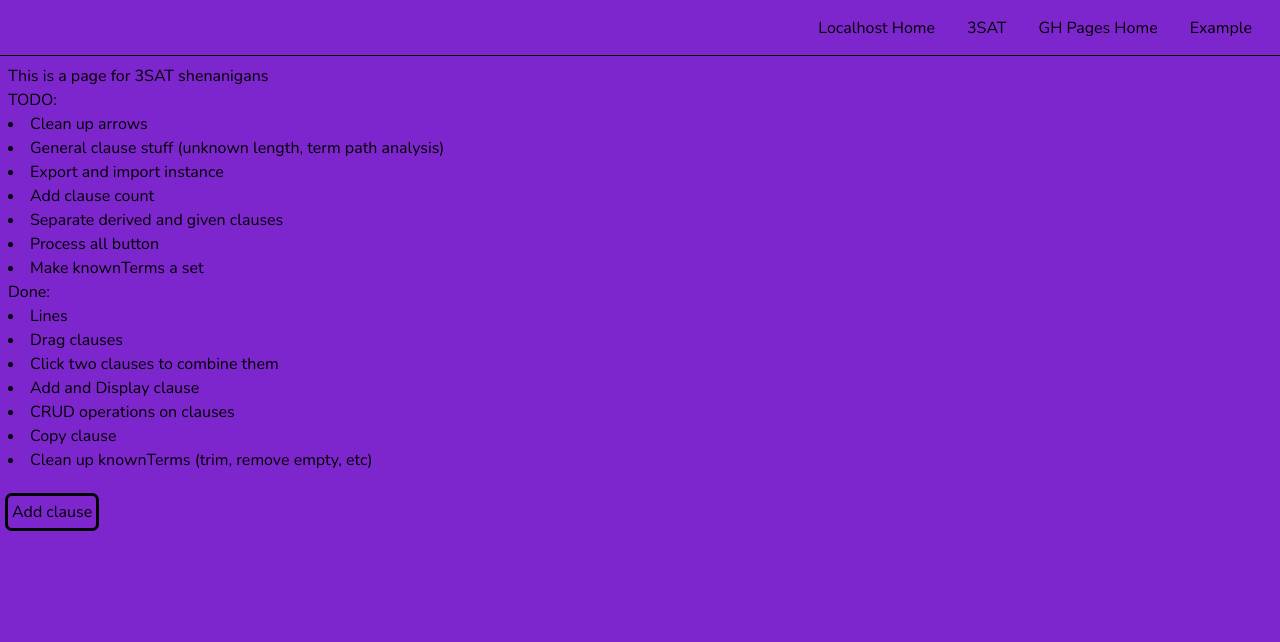
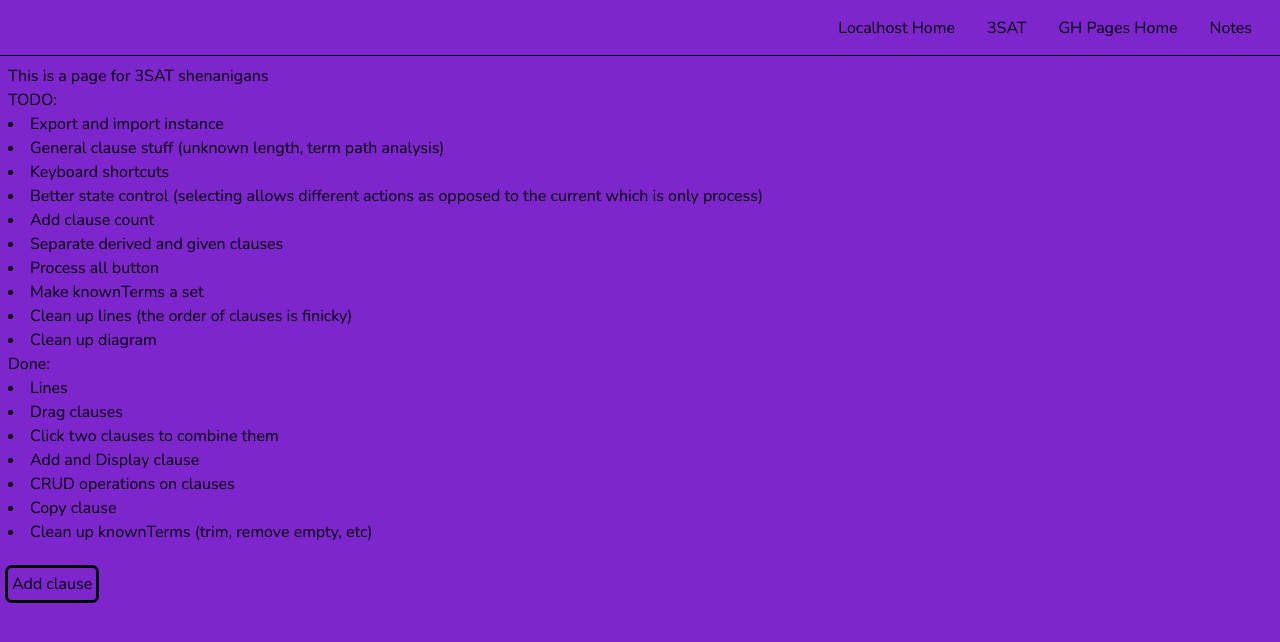
Before and after one commit to Quiggleson/portfolio, a Next.js app: page /sat in a window 1280 px wide. Shown: the top 642 px of the page. Built offline with nearby package versions, Linux system fonts and the light colour scheme.

Commit message:
add cleaner lines

```diff
--- a/app/layout.tsx
+++ b/app/layout.tsx
@@ -20,7 +20,7 @@ export default function RootLayout({
     <html lang="en">
       <body className={nunito.className}>
         <TopNav />
-        <div className="animate-fadeInBottom h-full">
+        <div className="animate-fadeInBottom size-full">
           {children}
         </div>
         </body>
--- /dev/null
+++ b/app/notes/page.tsx
@@ -0,0 +1,33 @@
+
+export default function Notes() {
+    return (
+        <div>
+            <div className="container mx-auto w-fit my-2 text-center">
+                <h1 className="text-xl">Development Notes</h1>
+                <p>Here&apos;s some notes from development</p>
+            </div>
+            <div className="m-2 mx-4 text-justify">
+                <h1 className="font-bold">Rendering lines for 3SAT implication graph</h1>
+                <p>[18 July 2024]</p>
+                <p>Alright, let&apos;s see here. The old solution put an SVG in the background which took up the entire page. Alas, this got a bit difficult with the top nav bar. Additionally, I can imagine the page will get quite large so tying the height to the viewport will not quite be adequate. Perhaps I can iterate the clauses first, take the largest x, y and set the width and height to that. Gotta double check the offset with the top nav bar as well.</p>
+                <p>Alright, what&apos;s going on?</p>
+                <p>The position of the clauses is relative to the view</p>
+                <p>The SVG starts right below the top nav</p>
+                <p>Either find a way to get the position relative to the parent div or move the SVG to start at the top of the view</p>
+                <p>[SOLUTION]</p>
+                <p>Lol just had to set fixed instead of absolute. Alright now it&apos;s time for cleaner lines B)</p>
+                <p>[Reopened]</p>
+                <p>jk that didn&apos;t work, it has to support scrolling so the svg can&apos;t be fixed, it has to be relative to the parent div. Alright what do we want?</p>
+                <p>Draw 4 lines:</p>
+                <ul>
+                    <li>parent1.right to xmedian</li>
+                    <li>parent2.right to xmedian</li>
+                    <li>child.left to xmedian</li>
+                    <li>But what if the child is on the right?</li>
+                </ul>
+                <p>Hmm let&apos;s try diagram-js. Naaaahhhh I like the idea of designing and understanding everything</p>
+                <p>Looks like adding an event listener then updating families works good enough for now. Although it could get quite slow. Good enough for now</p>
+            </div>
+        </div>
+    );
+}
--- a/app/sat/clauses.tsx
+++ b/app/sat/clauses.tsx
@@ -1,8 +1,4 @@
 'use client';
-
-import { CreateClauseModal } from "./modals";
-
-// Clause related functions
 
 // Displays the clause
 export function ReadClause({ clause, selected }: {clause: Clause, selected: boolean}) {
@@ -89,32 +85,99 @@ export function uniqueClauses(clauses: Clause[]) {
 
 // render lines between families of clauses
 export function RenderLines({families}: {families: {parent1: Clause, parent2: Clause, child: Clause}[]}) {
-    console.log('Rendering families: ' + JSON.stringify(families));
+    var familyRects: { parent1: DOMRect | undefined; parent2: DOMRect | undefined; child: DOMRect | undefined; }[] = []
+    families.map((family, i) => {
+        familyRects.push({
+            parent1: document.getElementById(family.parent1.id)?.getBoundingClientRect(),
+            parent2: document.getElementById(family.parent2.id)?.getBoundingClientRect(),
+            child: document.getElementById(family.child.id)?.getBoundingClientRect()
+        })
+    })
     return (
         <div>
-            <svg className="absolute top-0 left-0 inset-0 w-full h-full pointer-events-none">
-                {families.map((family, i) => <>
+            <svg className="fixed top-0 left-0 inset-0 w-full h-full pointer-events-none">
+                {familyRects.map((family, i) => <>
+                <LineHelper
+                    familyRects={family}
+                />
+                </>)}
+                {/* {families.map((family, i) => <>
                 <line
                     key={family.parent1.id + "" + i}
                     x1={document.getElementById(family.parent1.id)?.getBoundingClientRect().x}
-                    y1={document.getElementById(family.parent1.id)?.getBoundingClientRect().y}
-                    x2={document.getElementById(family.child.id)?.getBoundingClientRect().x}
-                    y2={document.getElementById(family.child.id)?.getBoundingClientRect().y}
+                    y1={document.getElementById(family.parent1.id)?.getBoundingClientRect().top}
+                    x2={document.getElementById(family.child.id)?.getBoundingClientRect().left}
+                    y2={document.getElementById(family.child.id)?.getBoundingClientRect().top}
                     className="stroke-2 stroke-emerald-800"
                 />
                 <line
                     key={family.parent1.id + "" + i}
-                    x1={document.getElementById(family.parent2.id)?.getBoundingClientRect().x}
-                    y1={document.getElementById(family.parent2.id)?.getBoundingClientRect().y}
-                    x2={document.getElementById(family.child.id)?.getBoundingClientRect().x}
-                    y2={document.getElementById(family.child.id)?.getBoundingClientRect().y}
+                    x1={document.getElementById(family.parent2.id)?.getBoundingClientRect().left}
+                    y1={document.getElementById(family.parent2.id)?.getBoundingClientRect().top}
+                    x2={document.getElementById(family.child.id)?.getBoundingClientRect().left}
+                    y2={document.getElementById(family.child.id)?.getBoundingClientRect().top}
                     className="stroke-2 stroke-emerald-800"
                 />
                 </>
-                )}
+                )} */}
             </svg>
         </div>
     );
+}
+
+export function LineHelper({familyRects}: {familyRects: { parent1: DOMRect | undefined; parent2: DOMRect | undefined; child: DOMRect | undefined; }}){
+    if (familyRects.parent1 === undefined || familyRects.parent2 === undefined || familyRects.child === undefined) {
+        return (<></>);
+    }
+    const buffer = 5;
+    const parent1ymed = (familyRects.parent1.top + familyRects.parent1.bottom)/2;
+    const parent2ymed = (familyRects.parent2.top + familyRects.parent2.bottom)/2;
+    const childymed = (familyRects.child!.top + familyRects.child!.bottom)/2;
+    const xmed = familyRects.parent1.right > familyRects.parent2.right ? (familyRects.parent1.right + familyRects.child!.left)/2 : (familyRects.parent2.right + familyRects.child!.left)/2;
+    const styling="stroke-2 stroke-black";
+    return (
+        <>
+            {/* Right of parent1*/}
+            <line
+                x1={familyRects.parent1.right}
+                y1={parent1ymed}
+                x2={xmed}
+                y2={parent1ymed}
+                className={styling}
+            />
+            {/* Right of parent2*/}
+            <line
+                x1={familyRects.parent2.right}
+                y1={parent2ymed}
+                x2={xmed}
+                y2={parent2ymed}
+                className={styling}
+            />
+            {/* Left of child*/}
+            <line
+                x1={familyRects.child!.left}
+                y1={childymed}
+                x2={xmed}
+                y2={childymed}
+                className={styling}
+            />
+            {/* Vertical at xmed*/}
+            <line
+                x1={xmed}
+                x2={xmed}
+                y1={Math.max(parent1ymed, childymed)}
+                y2={Math.min(parent2ymed, childymed)}
+                className={styling}
+            />
+        </>
+    );
+}
+
+export function RenderClause(){
+
+    return (<>
+
+    </>);
 }
 
 export interface Clause {
--- a/app/sat/page.tsx
+++ b/app/sat/page.tsx
@@ -85,18 +85,32 @@ export default function Sat() {
         }, 100);
     }
 
+    const handleScroll = () => {
+        setTimeout(() => {
+            setFamilies([...families]);
+        }, 100);
+    }
+
+    useEffect(() => {
+        window.addEventListener('scroll', handleScroll);
+        return () => window.removeEventListener('scroll', handleScroll);
+    })
+
     return (
-        <div className="p-2 relative h-screen">
+        <div className="p-2 relative" id="sat-container">
         <p>This is a page for 3SAT shenanigans</p>
         <p>TODO:</p>
         <ul className="list-disc list-inside">
-            <li>Clean up arrows</li>
+            <li>Export and import instance</li>
             <li>General clause stuff (unknown length, term path analysis)</li>
-            <li>Export and import instance</li>
+            <li>Keyboard shortcuts</li>
+            <li>Better state control (selecting allows different actions as opposed to the current which is only process)</li>
             <li>Add clause count</li>
             <li>Separate derived and given clauses</li>
             <li>Process all button</li>
             <li>Make knownTerms a set</li>
+            <li>Clean up lines (the order of clauses is finicky)</li>
+            <li>Clean up diagram</li>
         </ul>
         <p>Done:</p>
         <ul className="list-disc list-inside">
@@ -128,7 +142,7 @@ export default function Sat() {
         <br />
         <ul className="list-disc">
             {clauses.map((clause, i) =>
-            <li key={clause.id} className="p-2 flex">
+            <li key={clause.id} className="p-2 flex w-fit">
                 <Draggable
                     onStart={handleStart}
                     onStop={handleStop}
--- a/app/topnav.tsx
+++ b/app/topnav.tsx
@@ -7,7 +7,7 @@ export default function TopNav() {
         {name: 'Localhost Home', link: '/'},
         {name: '3SAT', link: 'sat'},
         {name: 'GH Pages Home', link: '/portfolio'},
-        {name: 'Example', link: '/'},
+        {name: 'Notes', link: 'notes'},
     ];
 
     return (
@@ -22,25 +22,3 @@ export default function TopNav() {
         </div>
     );
 }
-
-
-// 'use client';
-
-// export default function TopNav() {
-
-//     const buttons = [
-//         // Warning: home will link incorrectly on github pages
-//         {name: 'Localhost Home', link: '/'},
-//         {name: '3SAT', link: 'sat'},
-//         {name: 'GH Pages Home', link: '/portfolio'},
-//         {name: 'Example', link: '/'},
-//     ];
-
-//     return (
-//         <div className="w-screen h-14 border-b border-black top-0 sticky mx-auto bg-purple-com z-50 overflow-x-auto">
-//             <div className="float-right flex justify-between mx-5 overflow-x-auto">
-//             {buttons.map((button, i) => <a key={i} className="rounded p-2 m-2 mx-6 hover:bg-purple-hover whitespace-nowrap" href={button.link}>{button.name}</a>)}
-//             </div>
-//         </div>
-//     );
-// }
--- /dev/null
+++ b/app/utils/diagram.tsx
@@ -0,0 +1,69 @@
+import { randomUUID } from "crypto";
+
+export class Point {
+    x: number;
+    y: number;
+
+    constructor(x: number, y: number){
+        this.x = x;
+        this.y = y;
+    }
+
+    public static distance(point1: Point, point2: Point) {
+        return Math.sqrt((point1.x - point2.x)**2 + (point1.y - point2.y)**2);
+    }
+}
+
+export class Item {
+    id: string;
+    name: string;
+    x: number;
+    y: number;
+    width: number;
+    height: number;
+    connectionPoints: Point[] = [];
+    connections: Connection[] = [];
+
+    public constructor(
+        name: string,
+        x: number,
+        y: number,
+        width: number,
+        height: number
+    ){
+        this.id = randomUUID();
+        this.name = name;
+        this.x = x;
+        this.y = y;
+        this.width = width;
+        this.height = height;
+        const buffer = 10;
+        this.connectionPoints.push({x: (x+x+width)/2, y: y - buffer});
+        this.connectionPoints.push({x: (x+x+width)/2, y: y + height + buffer});
+        this.connectionPoints.push({x: x - buffer, y: (y+y+height)/2});
+        this.connectionPoints.push({x: x + width + buffer, y: (y+y+height)/2});
+    }
+
+    public closestPoint(point: Point) {
+        var closestIndex = 0;
+        var closestDistance =
+        this.connectionPoints.forEach((conPoint) => {
+
+        })
+    }
+
+    public getCenter() {
+        return new Point((this.x+this.x+this.width)/2, (this.y+this.y+this.height)/2);
+    }
+}
+
+export class Connection {
+    parent: Item;
+    child: Item;
+    points: Point[] = [];
+
+    public constructor(parent: Item, child: Item) {
+        this.parent = parent;
+        this.child = child
+    }
+}
```
